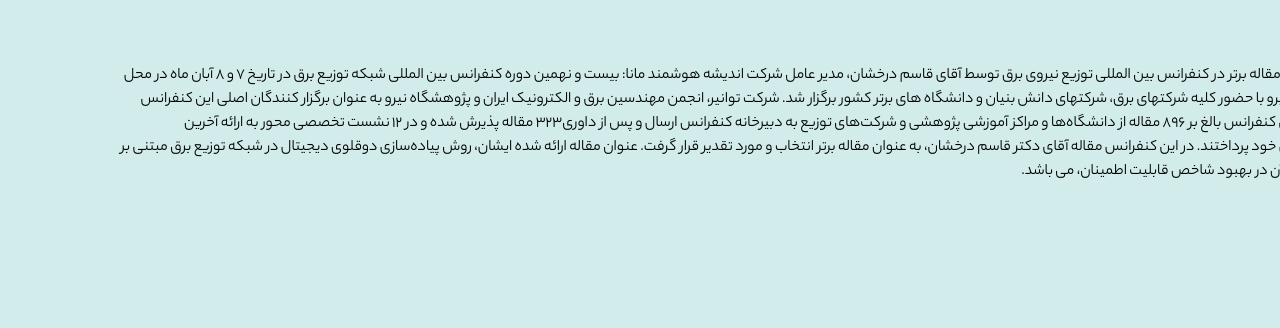
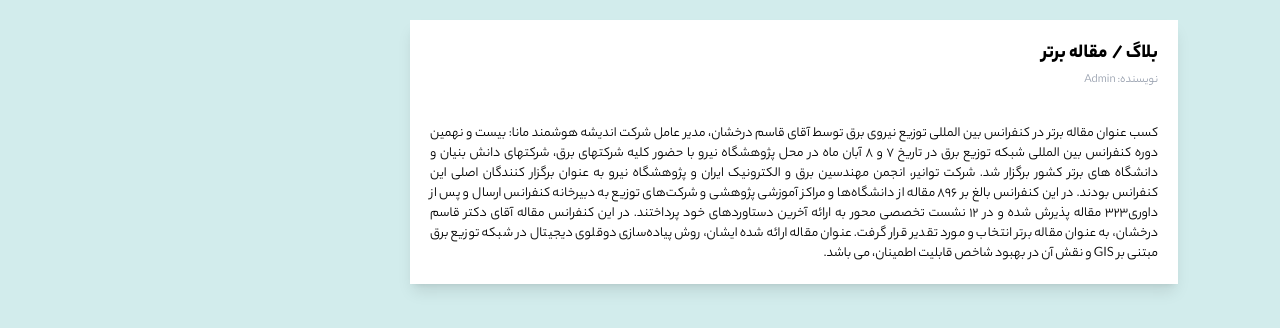
Before and after one commit to maryammohebbi/Mana-Next-ver, a Next.js app: page /blog/1 in a window 1280 px wide. Shown: the top 328 px of the page. Built offline with nearby package versions, Linux system fonts and the light colour scheme.

Commit message:
post updated

```diff
--- a/src/app/blog/[id]/page.jsx
+++ b/src/app/blog/[id]/page.jsx
@@ -1,4 +1,6 @@
 import { posts } from "@/data/data";
+import Image from "next/image";
+import Link from "next/link";
 
 export function generateStaticParams() {
   return posts.map((post) => ({
@@ -7,20 +9,32 @@
 }
 
 export default async function Post({ params }) {
-
   const resolvedParams = await params;
   const id = resolvedParams.id;
 
   const post = posts.find((p) => p.id.toString() === id);
 
   if (!post) {
-    return <div className="p-5 text-red-600">پست یافت نشد — ID: {id}</div>;
+    return <p className="p-5 text-secondary">پست یافت نشد </p>;
   }
 
   return (
-    <div className="p-5">
-      <h1 className="text-xl font-bold mb-4">{post.title}</h1>
-      <p>{post.text}</p>
+    <div className="mx-auto p-5">
+      <div className="max-w-sm md:max-w-xl lg:max-w-3xl bg-tertiary p-5 shadow-lg">
+        <div className="mb-8">
+          <div className="flex gap-x-1">
+            <Link href={`/blog`} className="text-xl font-bold  text-secondary">
+              بلاگ /{" "}
+            </Link>
+            <h1 className="text-xl font-bold text-secondary">{post.title}</h1>
+          </div>
+          <span className="text-xs text-gray-400">نویسنده: {post.author}</span>
+        </div>
+        <div>
+          {/* <Image src={post.image} /> */}
+          <p className="text-secondary text-sm text-justify">{post.text}</p>
+        </div>
+      </div>
     </div>
   );
 }
--- a/src/components/BlogSection/PostCard.jsx
+++ b/src/components/BlogSection/PostCard.jsx
@@ -8,7 +8,6 @@
       href={`/blog/${post.id}`}
       className="w-[99%] lg:w-[49%] h-[90%] border border-secondary rounded-lg flex flex-col lg:flex-row"
     >
-      {/* <div className="w-[99%] lg:w-[49%] h-[90%] border border-secondary rounded-lg flex flex-col lg:flex-row"> */}
       <Image
         src={post.thumbnail}
         width={500}
@@ -18,10 +17,9 @@
       />
       <div className="w-full h-auto lg:flex-1 p-4 space-y-3">
         <h4 className="font-bold text-lg text-secondary">{post.title}</h4>
-        <p className="text-xs text-secondary">{post.subTitle}</p>
-        <p className="text-sm text-secondary">{post.briefText}</p>
+        <p className="text-xs text-secondary text-justify">{post.subTitle}</p>
+        <p className="text-sm text-secondary text-justify">{post.briefText}</p>
       </div>
-      {/* </div> */}
     </Link>
   );
 }
```
